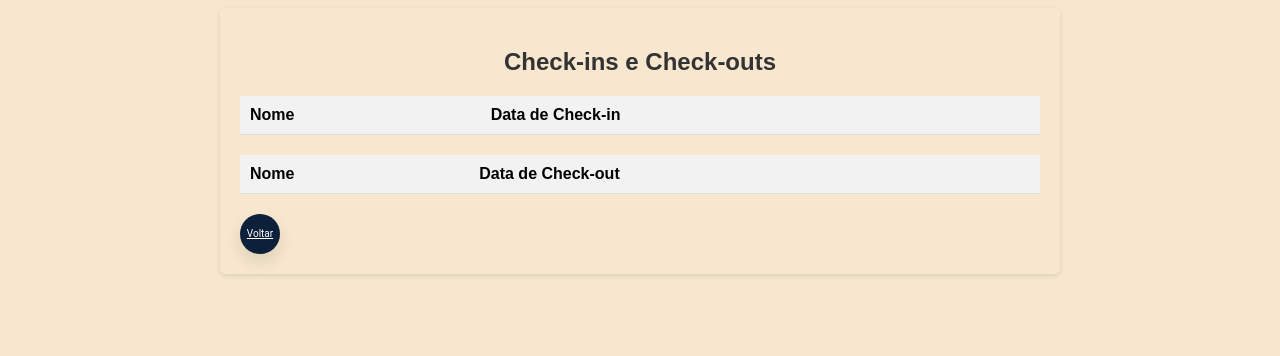
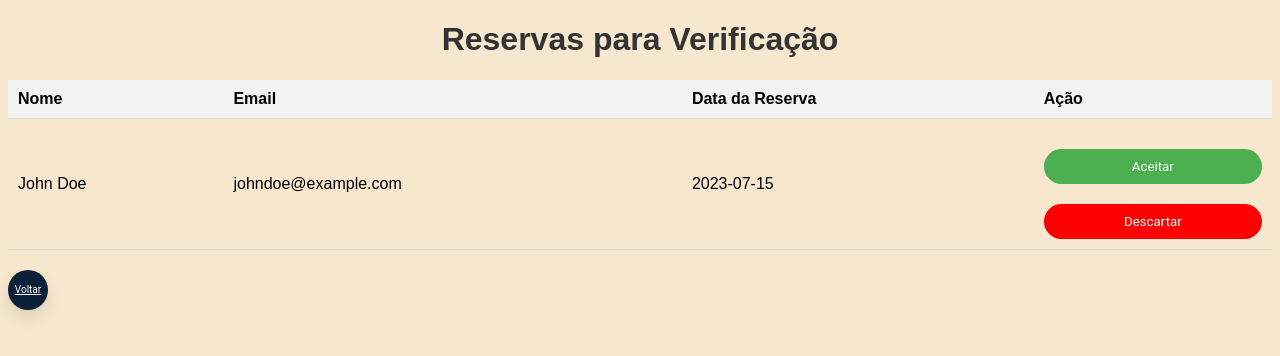
Before and after one commit to GustavoRocha3264/tetravago, a PHP site: page /admin/checkin_checkout.html in a window 1280 px wide. Shown: the top 356 px of the page. Run offline with PHP 8.4, Linux system fonts and the light colour scheme; lists and menus that the app fills with data are empty.

Commit message:
mudanças no admin

```diff
--- a/index.js
+++ b/index.js
@@ -37,7 +37,7 @@ app.use('/images', express.static(__dirname + '/views/images'));
 
 app.use('/js', express.static(__dirname + '/views/js'));
 
-// app.use('/admin', express.static(__dirname + '/views/admin'));
+app.use('/admin', express.static(__dirname + '/views/admin'));
 
 app.use(session({secret: 'd321y9831hd10923uhjhnl', resave: true, saveUninitialized: true}))
 
@@ -146,6 +146,7 @@ app.get("/admin", function(req, res){
     res.sendFile(__dirname + "/views/admin/login.html");
 });
 
+
 app.listen(5500, function(){
     console.log("Operating Server at: http://localhost:5500")
 });
--- a/views/admin/checkin_checkout.html
+++ b/views/admin/checkin_checkout.html
@@ -5,29 +5,26 @@
     <link rel="stylesheet" href="css/estilo.css">
 </head>
 <body>
-    <div class="container">
-        <h2>Check-ins e Check-outs</h2>
-        <table id="checkinsTable">
-            <thead>
-                <tr>
-                    <th>Nome</th>
-                    <th>Data de Check-in</th>
-                </tr>
-            </thead>
-            <tbody></tbody>
+    <h1>Reservas para Verificação</h1>
+    <form action="processar_reservas.php" method="post">
+        <table>
+            <tr>
+                <th>Nome</th>
+                <th>Email</th>
+                <th>Data da Reserva</th>
+                <th>Ação</th>
+            </tr>
+            <tr>
+                <td>John Doe</td>
+                <td>johndoe@example.com</td>
+                <td>2023-07-15</td>
+                <td>
+                    <button type="submit" name="aceitar_1">Aceitar</button>
+                    <button type="submit" name="descartar_1">Descartar</button>
+                </td>
+            </tr>
         </table>
-
-        <table id="checkoutsTable">
-            <thead>
-                <tr>
-                    <th>Nome</th>
-                    <th>Data de Check-out</th>
-                </tr>
-            </thead>
-            <tbody></tbody>
-        </table>
-
-        <a href="dashboard.html" class="dashboard-button back-button">Voltar</a>
-    </div>
+    </form>
+    <a href="dashboard.html" class="dashboard-button back-button">Voltar</a>
 </body>
 </html>
--- a/views/admin/css/estilo.css
+++ b/views/admin/css/estilo.css
@@ -65,6 +65,11 @@ body {
 
   .checkin-checkout-container {
     margin-top: 40px;
+  }
+  /* Estilos para o botão de descartar */
+  button[name^="descartar"] {
+    background-color: red;
+    color: white;
   }
 
   /* Estilos específicos para quartos_ocupados.html */
--- a/views/admin/dashboard.html
+++ b/views/admin/dashboard.html
@@ -9,7 +9,7 @@
         <h1>Dashboard de Administração</h1>
 
         <a href="checkin_checkout.html">
-            <button class="dashboard-button">Ver Check-in e Check-out</button>
+            <button class="dashboard-button">Verificar reservas</button>
         </a>
 
         <a href="quartos_ocupados.html">
--- a/views/admin/quartos_ocupados.html
+++ b/views/admin/quartos_ocupados.html
@@ -10,8 +10,10 @@
         <table id="quartosOcupadosTable">
             <thead>
                 <tr>
+                    <th>Nome</th>
+                    <th>Unidade</th>
                     <th>Número do Quarto</th>
-                    <th>Hóspede</th>
+                    <th>Hospedagem</th>
                 </tr>
             </thead>
             <tbody></tbody>
```
